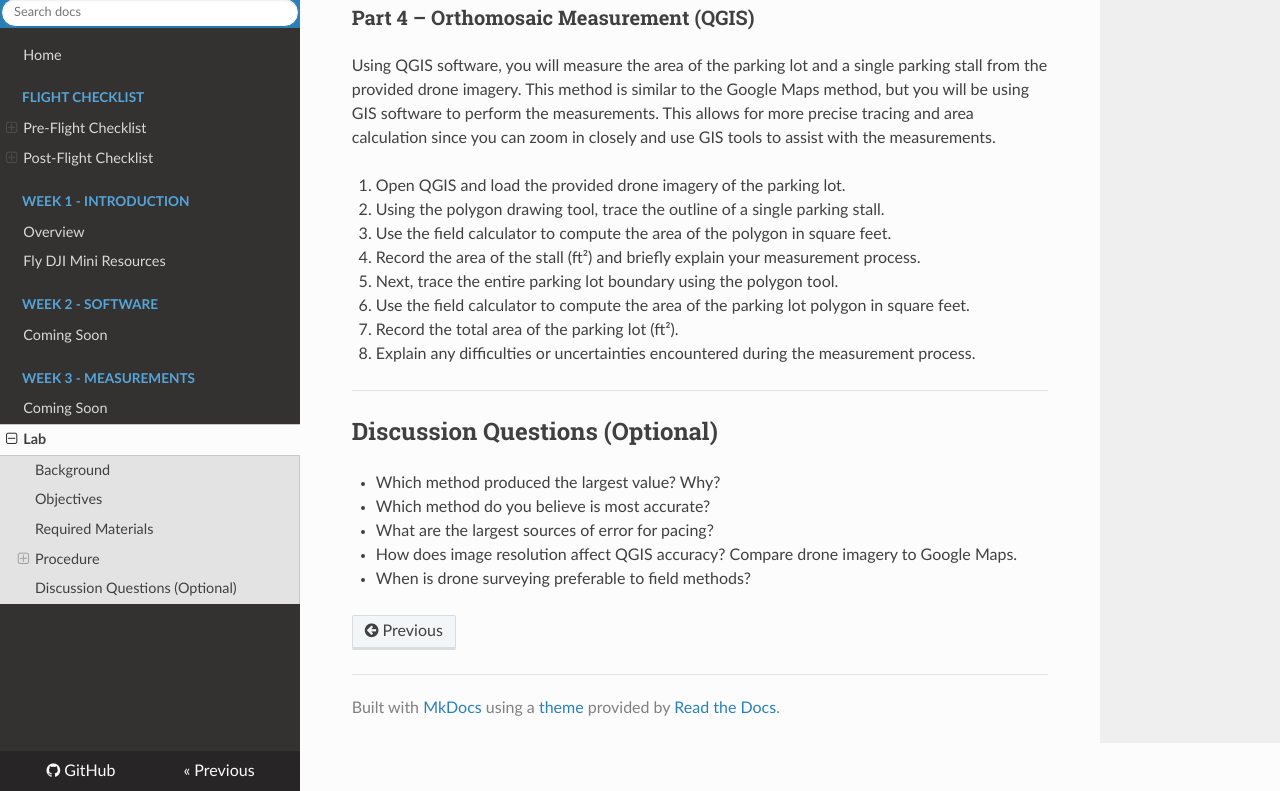
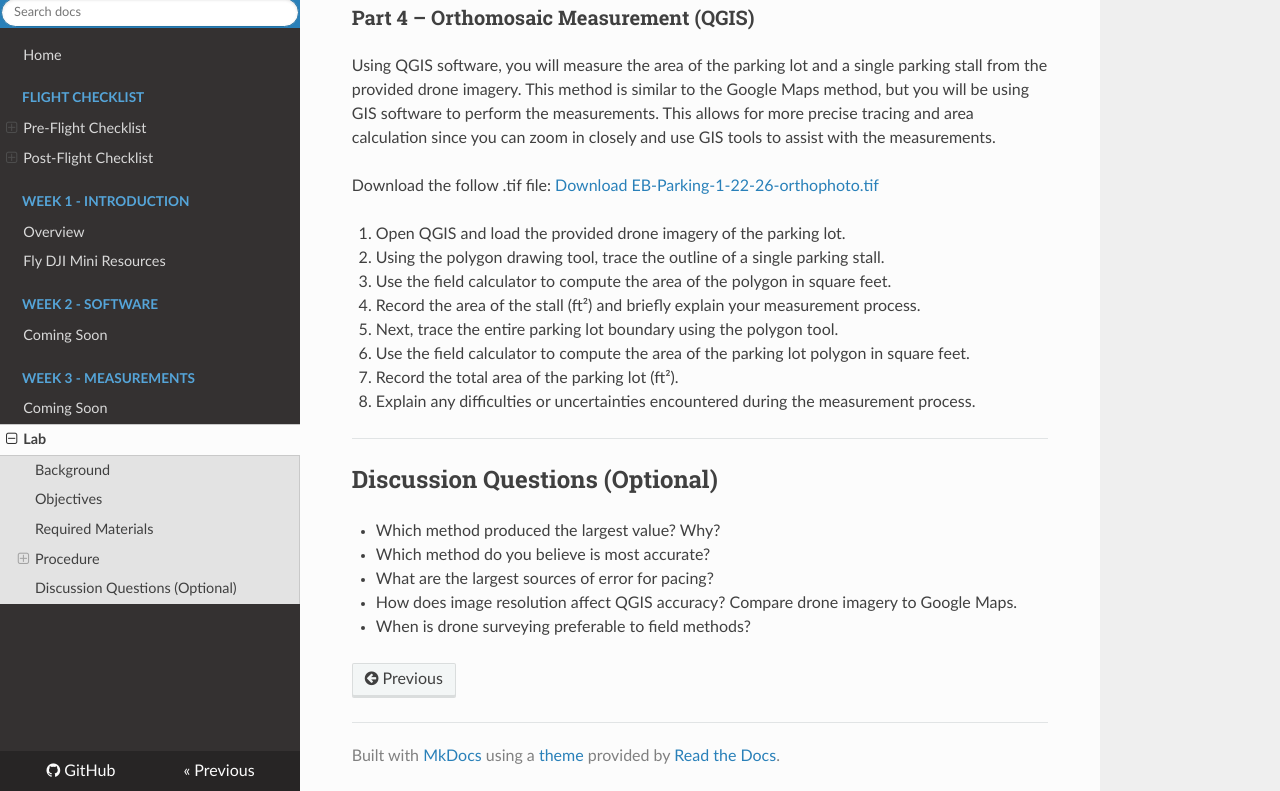
Before and after one commit to gus-p-williams/byu-cce-drone_measurements, an MkDocs documentation site: the page built from docs/week_03/lab_measurements.md, in a window 1280 px wide and 900 px high, scrolled down 3730 px, cut to the strip 109-900 px from the top of the window. Built offline with MkDocs 1.6.1, drawn with Linux system fonts in a browser that asks for light colours; nearby versions of some CDN libraries.

Commit message:
Added link to tif file

```diff
--- a/docs/week_03/lab_measurements.md
+++ b/docs/week_03/lab_measurements.md
@@ -109,6 +109,10 @@
 
 Using QGIS software, you will measure the area of the parking lot and a single parking stall from the provided drone imagery. This method is similar to the Google Maps method, but you will be using GIS software to perform the measurements. This allows for more precise tracing and area calculation since you can zoom in closely and use GIS tools to assist with the measurements.
 
+Download the follow .tif file: <a href="https://byu.sharepoint.com/:i:/s/CEDroneClass/IQBihTemBdyeQoa21AmGFfznAev9rZIMYF_WNmvkp7KsD3s?download=1">
+  Download EB-Parking-1-22-26-orthophoto.tif
+</a>
+
 1. Open QGIS and load the provided drone imagery of the parking lot.
 2. Using the polygon drawing tool, trace the outline of a single parking stall.
 3. Use the field calculator to compute the area of the polygon in square feet.
```
